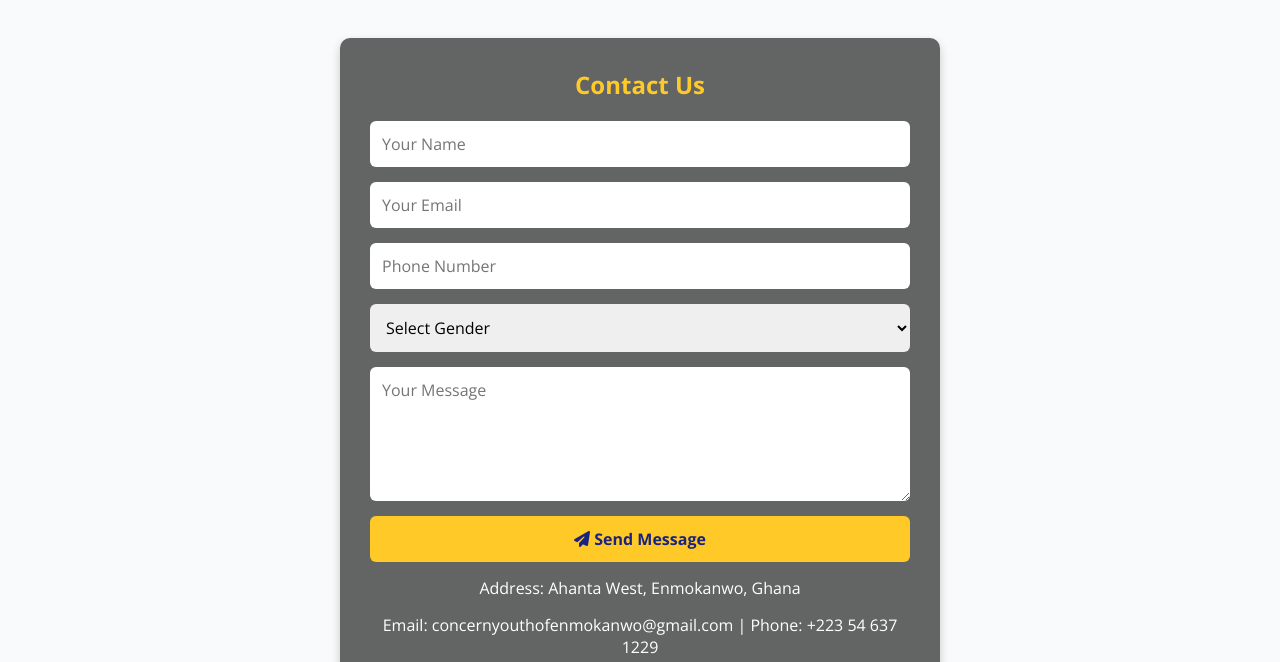
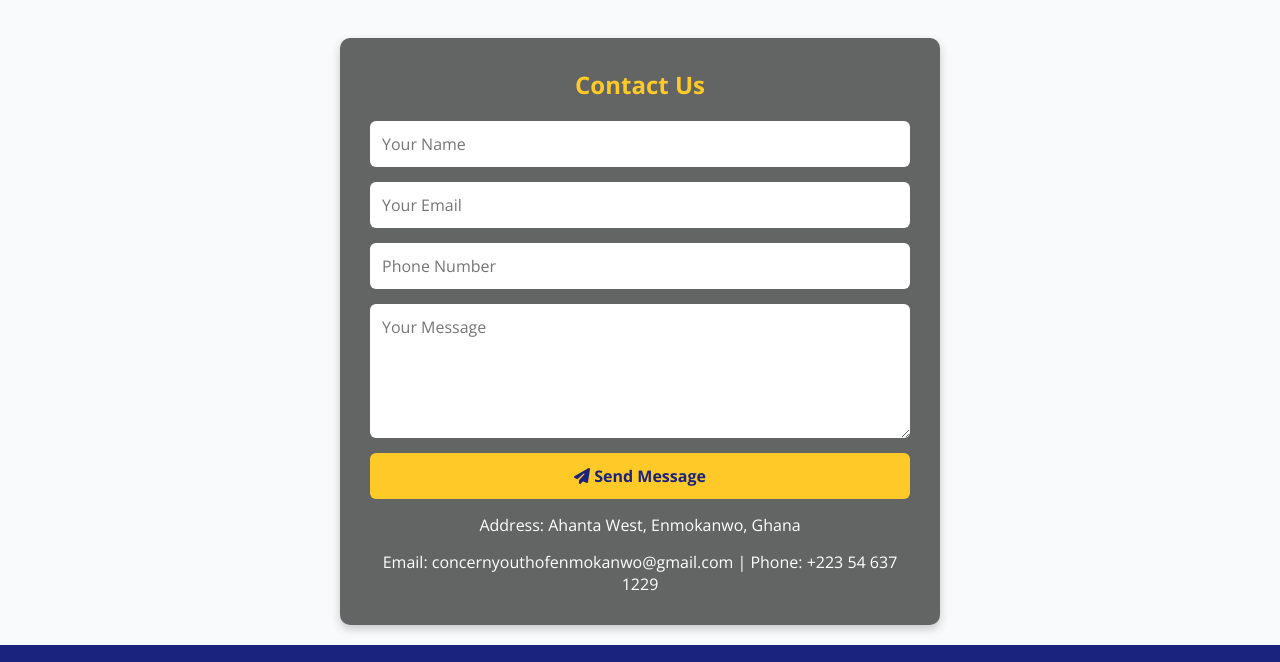
Before and after one commit to PROF-ERICUS/CONCERN-YOUTH-OF-ENMOKANWO, a plain HTML site: page contact.html in a window 1280 px wide. Shown: the part 82-744 px from the top of the page. Drawn offline with nearby package versions, Linux system fonts and the light colour scheme.

Commit message:
Update contact.html

```diff
--- a/contact.html
+++ b/contact.html
@@ -54,7 +54,6 @@ main { margin-top:100px; padding:20px; flex:1; }
 .contact-section form { display:flex; flex-direction:column; gap:15px; }
 .contact-section input,
 .contact-section textarea,
-.contact-section select,
 .contact-section button {
   padding:12px;
   border:none;
@@ -63,8 +62,7 @@ main { margin-top:100px; padding:20px; flex:1; }
   outline:none;
 }
 .contact-section input,
-.contact-section textarea,
-.contact-section select { width:100%; }
+.contact-section textarea { width:100%; }
 .contact-section button {
   background:#ffca28;
   color:#1a237e;
@@ -129,11 +127,6 @@ footer a:hover { color:#fff; }
       <input type="text" placeholder="Your Name" required>
       <input type="email" placeholder="Your Email" required>
       <input type="tel" placeholder="Phone Number" required>
-      <select required>
-        <option value="">Select Gender</option>
-        <option value="male">Male</option>
-        <option value="female">Female</option>
-      </select>
       <textarea placeholder="Your Message" rows="5" required></textarea>
       <button type="submit"><i class="fas fa-paper-plane"></i> Send Message</button>
     </form>
```
